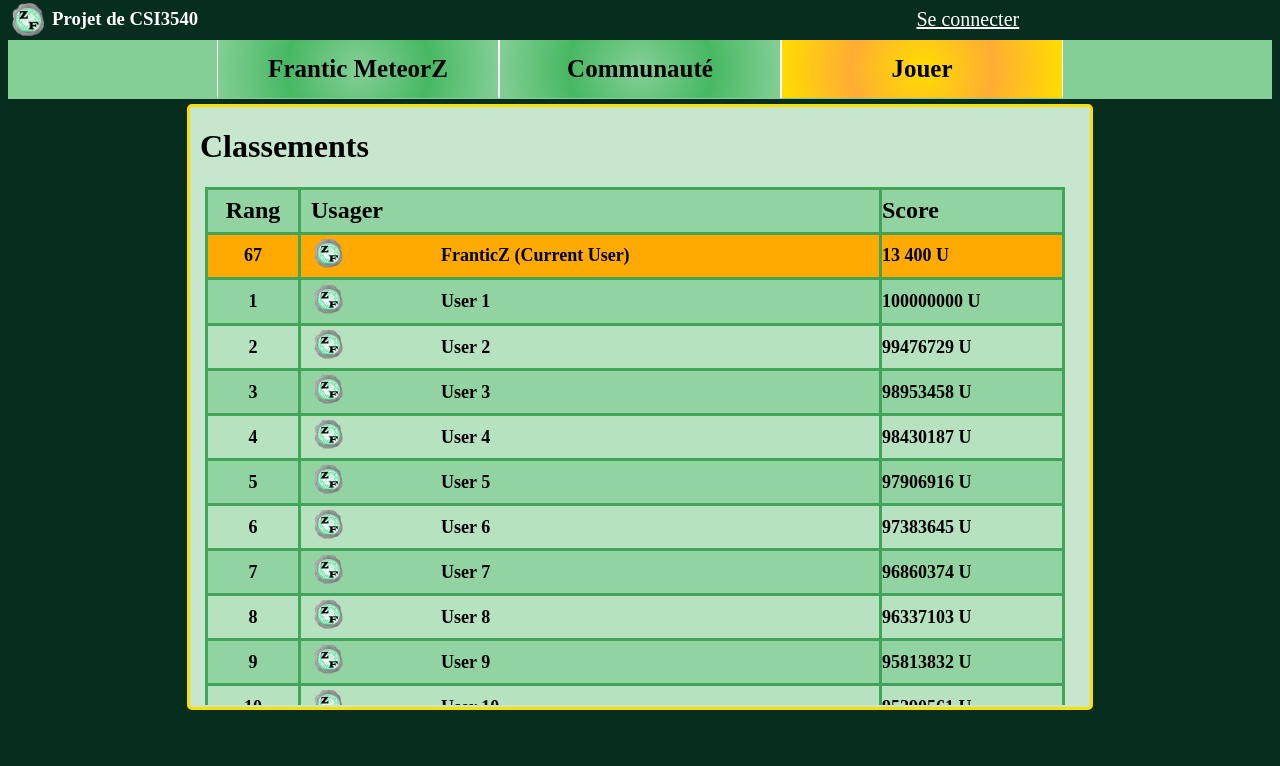
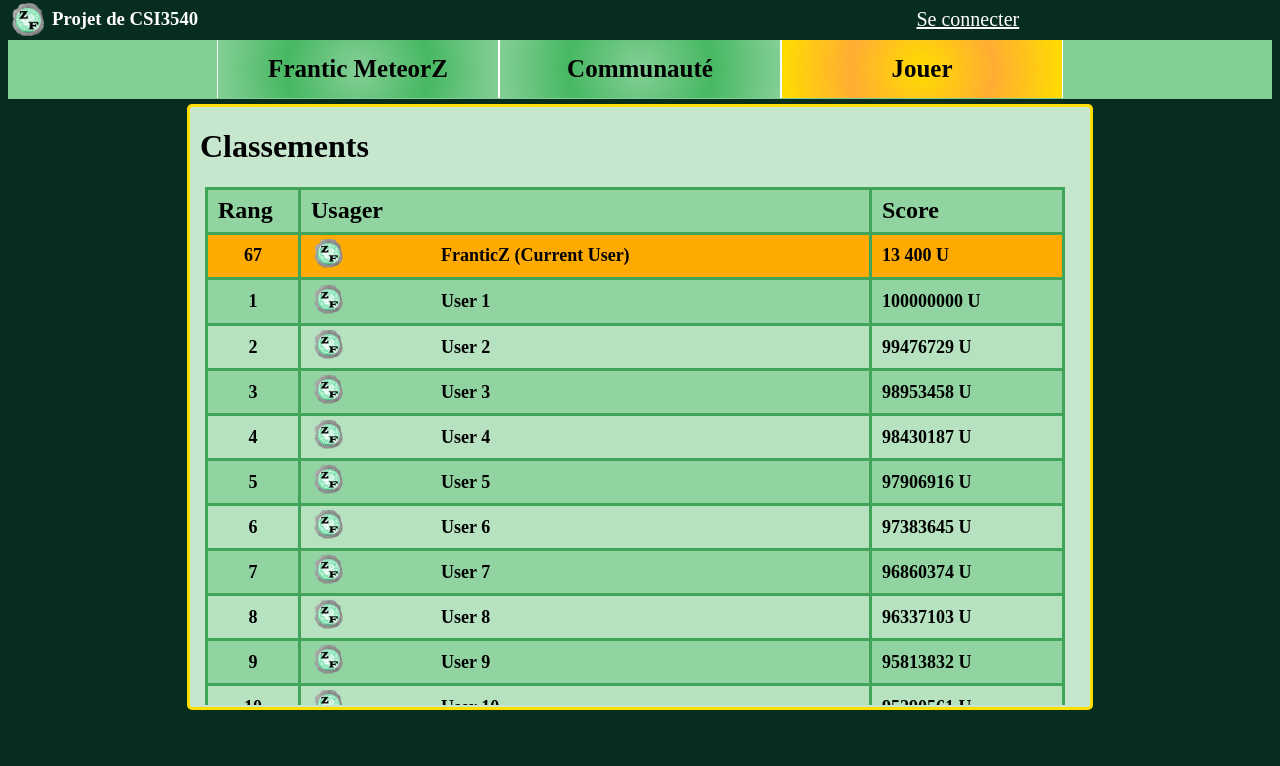
Before and after one commit to paquzach/CSI3540_Projet_ZP_FT, a PHP site: page /public/html/highscore.html in a window 1280 px wide. Shown: the top 766 px of the page. Run offline with PHP 8.4, Linux system fonts and the light colour scheme.

Commit message:
Petites modifications a la page

```diff
--- a/F&Z/public/css/style.css
+++ b/F&Z/public/css/style.css
@@ -81,7 +81,7 @@ body
 	border:3px solid  #40a558;
 	text-align: left;
 	font-size: 24px;
-	padding: 0px 0px 0px 0px;
+	padding: 0px 0px 0px 10px;
 }
 
 .highscoresTable td{
@@ -104,6 +104,7 @@ body
 	border-right:3px solid #40a558;
 }
 #highscoreBody tr td:nth-child(4), #highscoreFirstBody tr td:nth-child(4){
+	padding-left: 10px;
 	width: 180px;
 }
 .highscoresTable > tbody tr:nth-of-type(even) {
--- a/F&Z/public/html/highscore.html
+++ b/F&Z/public/html/highscore.html
@@ -32,8 +32,8 @@
 	<table class="highscoresTable">
 		<thead>
 			<tr>
-				<th style="text-align: center;">Rang</th>
-				<th style="padding-left: 10px;" colspan="2">Usager</th>
+				<th>Rang</th>
+				<th colspan="2">Usager</th>
 				<th>Score</th>
 			</tr>
 		</thead>
```
